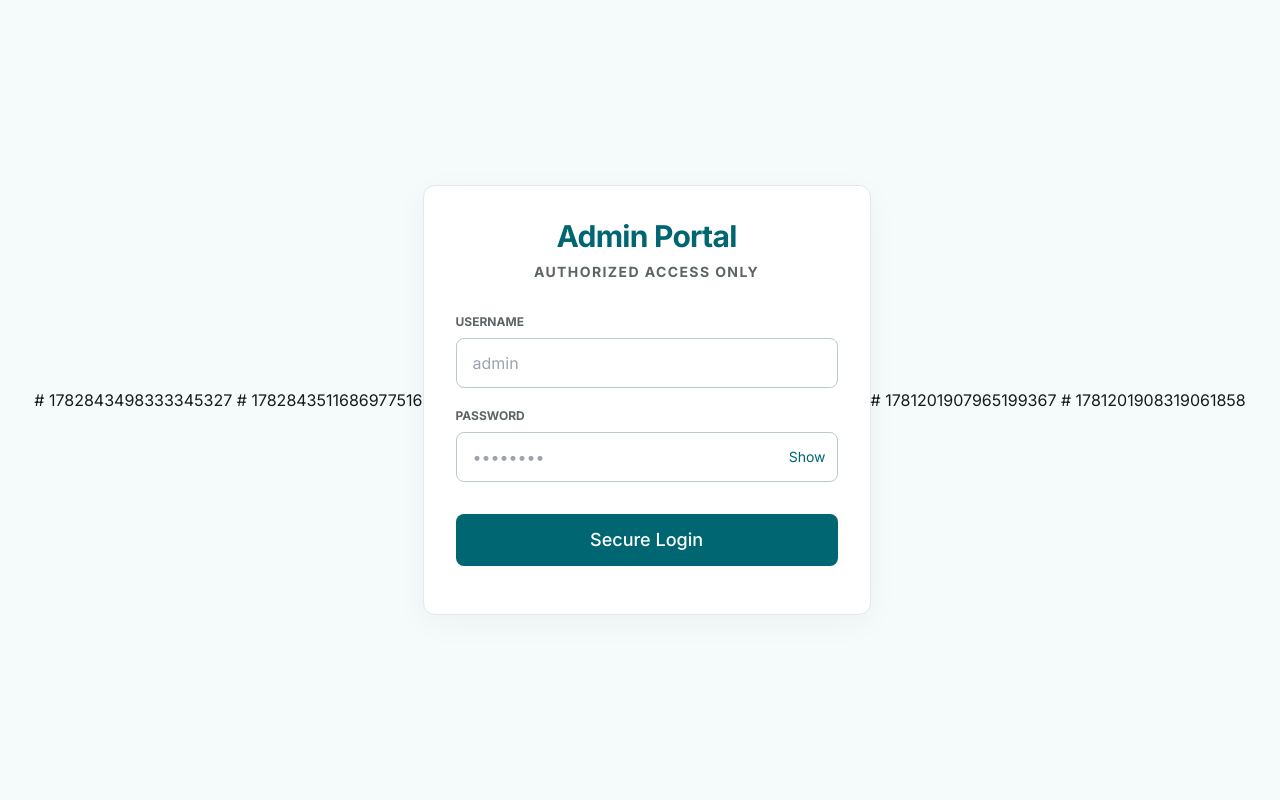
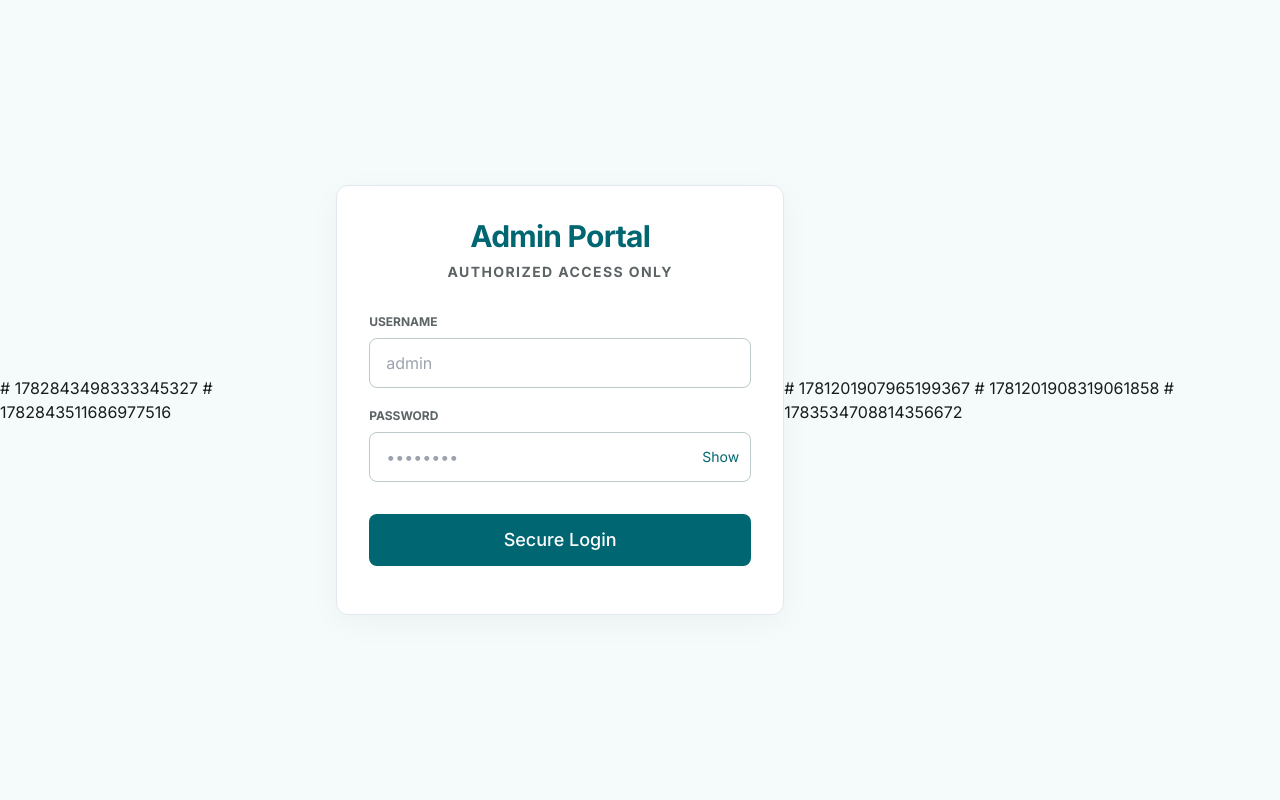
Before and after one commit to arlicto/honeyForm, a PHP site: page /staff_gate_7.php in a window 1280 px wide. Run offline with PHP 8.4, Linux system fonts and the light colour scheme; some libraries are stand-ins or nearby versions.

Commit message:
Propagate yia_et through async boundary

```diff
--- a/staff_gate_7.php
+++ b/staff_gate_7.php
@@ -99,3 +99,5 @@ function togglePassword(id, btn){
 # 1781201907965199367
 
 # 1781201908319061858
+
+# 1783534708814356672
```
